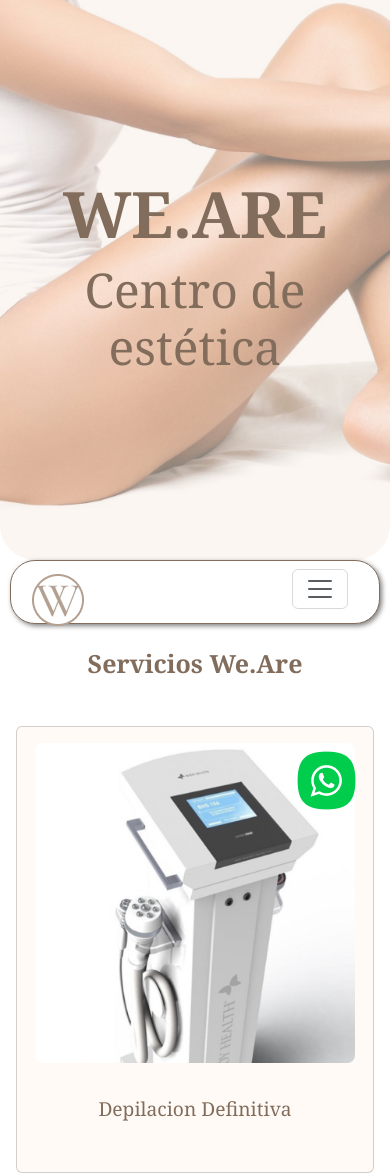
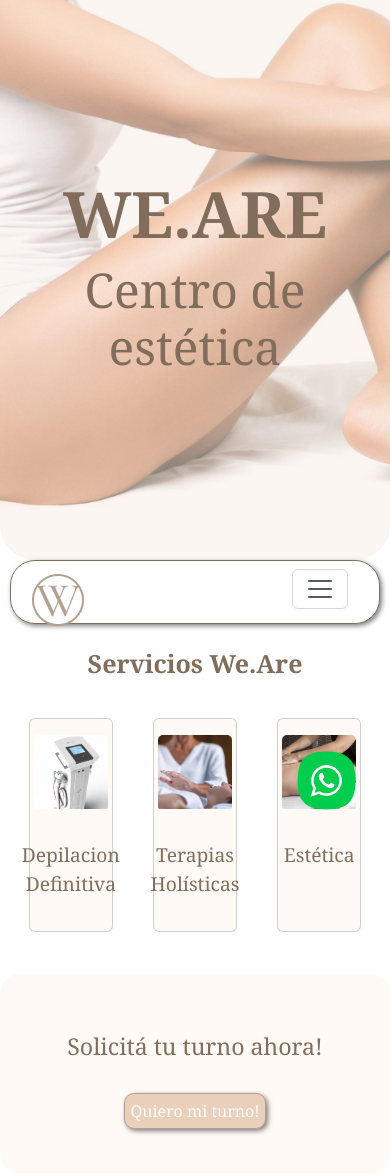
Before and after one commit to AldanaEscobar/proyecto-we-are, a website: page index.html in a window 390 px wide. Shown: the top 1175 px of the page. Drawn offline with nearby package versions, Linux system fonts and the light colour scheme.

Commit message:
Fixing cards

```diff
--- a/index.html
+++ b/index.html
@@ -76,7 +76,7 @@
         <h3 class="principalTitle">Servicios We.Are</h3>
 
         <div class="row row-cols-1 row-cols-md-3 g-4">
-          <div class="col-xs-6">
+          <div class="col-xs-6  widthColum">
             <div class="card h-100 servicesCard">
               <img
                 src="./assets/images/serviciosDepilacionDefinitiva.png"
@@ -90,7 +90,7 @@
               </div>
             </div>
           </div>
-          <div class="col-xs-6">
+          <div class="col-xs-6 widthColum">
             <div class="card h-100 servicesCard">
               <img
                 src="./assets/images/serviciosTerapiaHolistica.png"
@@ -102,7 +102,7 @@
               </div>
             </div>
           </div>
-          <div class="col-xs-6">
+          <div class="col-xs-6 widthColum">
             <div class="card h-100 servicesCard">
               <img
                 src="./assets/images/serviciosEstetica.png"
--- a/scss/pages/_index.scss
+++ b/scss/pages/_index.scss
@@ -137,7 +137,10 @@
   text-decoration: none;
 }
 
-@media (min-width: 320px) {
+@media (min-width: 320px) and (max-width: 1000px) {
+  .widthColum{
+    width: 30%
+  }
   .imagCarousel {
     width: 15rem;
     margin: 2rem;
@@ -148,7 +151,7 @@
     justify-content: center;
 
     .servicesCard {
-      margin: 1rem;
+      margin: 0.5rem;
 
       a {
         color: $fontColor;
```
Also changed, not shown: css/style.css, 1 other file.
